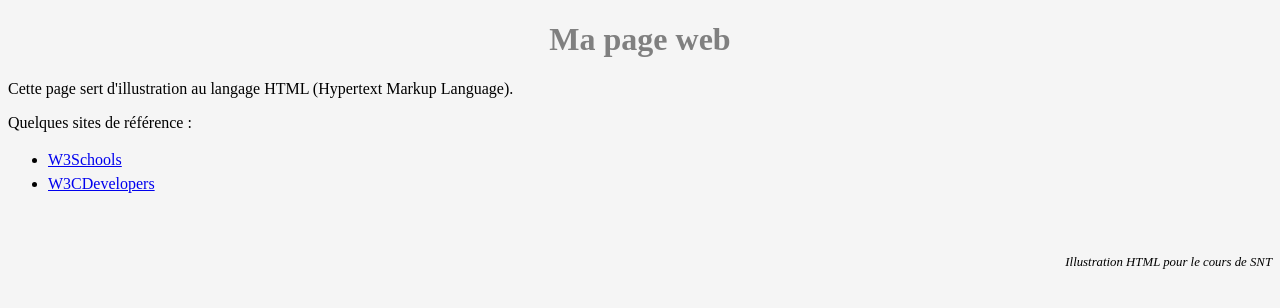
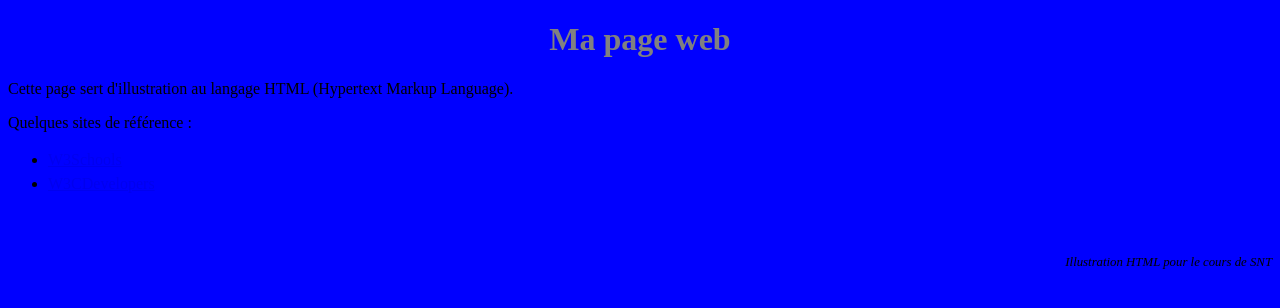
Before and after one commit to jdolivet/SNT-Cours, a plain HTML site: page Le Web/index.html in a window 1280 px wide. Drawn offline with Linux system fonts and the light colour scheme.

Commit message:
Update style.css

```diff
--- a/Le Web/style.css
+++ b/Le Web/style.css
@@ -1,5 +1,5 @@
 body {
-  background-color: whitesmoke
+  background-color: blue
 }
 
 h1 {
```
